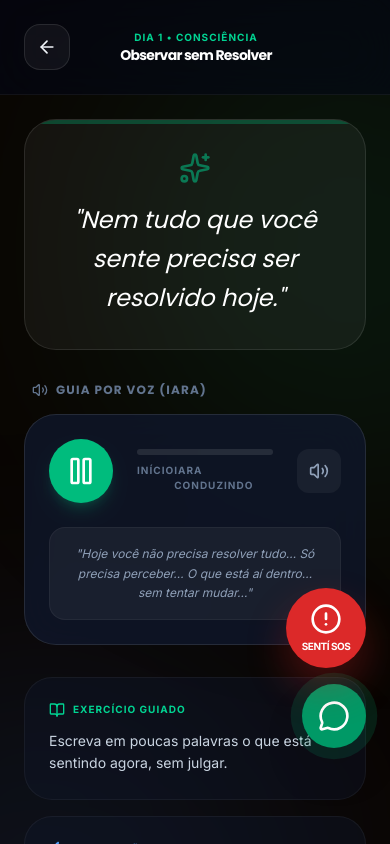
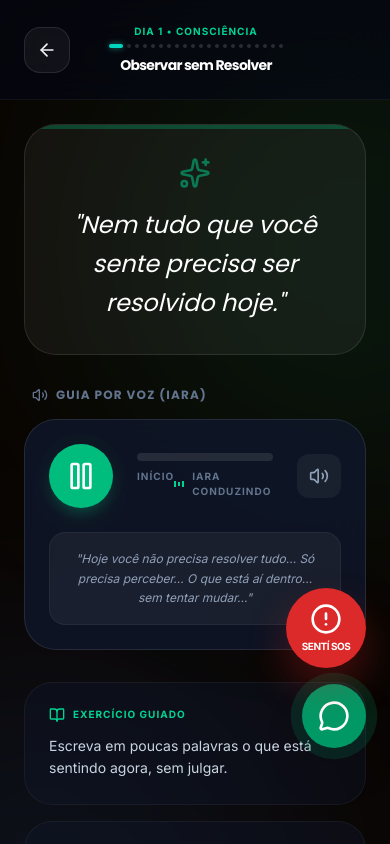
Before and after one commit to evaldo0510/senti, a React (Vite) app: page /reset-21/day/1 in a window 390 px wide. Both pictures are taken after a click on the button 81 px from the left and 471 px from the top of the page. Shown: the top 844 px of the page. Built offline with nearby package versions, Linux system fonts and the light colour scheme; no server answers; the database is empty.

Commit message:
perf: enhance mobile experience and firestore rules
- Optimize mobile viewport and scrolling with native CSS tweaks
- Update Firestore rules for improved security access control
- Add visual 21-day progress indicator and animated interactions

```diff
--- a/index.html
+++ b/index.html
@@ -2,10 +2,12 @@
 <html lang="pt-BR">
   <head>
     <meta charset="UTF-8" />
-    <meta name="viewport" content="width=device-width, initial-scale=1.0, maximum-scale=1.0, user-scalable=no" />
+    <meta name="viewport" content="width=device-width, initial-scale=1.0, maximum-scale=1.0, user-scalable=no, viewport-fit=cover" />
     <title>Sentí • Pronto Atendimento Emocional</title>
     <meta name="theme-color" content="#020617" />
     <meta name="mobile-web-app-capable" content="yes" />
+    <meta name="apple-mobile-web-app-capable" content="yes" />
+    <meta name="apple-mobile-web-app-title" content="Sentí" />
     <meta name="apple-mobile-web-app-status-bar-style" content="black-translucent" />
     <link rel="apple-touch-icon" href="/icon.svg" />
     <link rel="icon" type="image/svg+xml" href="/icon.svg" />
--- a/src/index.css
+++ b/src/index.css
@@ -42,8 +42,17 @@
   --brand-text: #F4F4F5;
 }
 
+/* Restringir rolagem no body para evitar comportamento de rebote desajeitado */
+html, body {
+  height: 100%;
+  height: -webkit-fill-available;
+  overscroll-behavior-y: contain;
+  -webkit-overflow-scrolling: touch;
+}
+
 body {
   @apply bg-brand-bg text-brand-text font-sans antialiased transition-colors duration-300;
+  overflow-x: hidden;
 }
 
 h1, h2, h3, h4 {
@@ -114,3 +123,33 @@ h1, h2, h3, h4 {
     @apply absolute inset-0 rounded-full bg-emerald-500 animate-ping opacity-20;
   }
 }
+
+/* Otimizações Nativas para App Móvel */
+* {
+  -webkit-tap-highlight-color: transparent !important;
+  outline: none !important;
+}
+
+/* Prevenir seleção rápida de texto ao clicar repetidamente em elementos de interface */
+button, nav, a, .native-no-select {
+  -webkit-touch-callout: none;
+  -webkit-user-select: none;
+  user-select: none;
+}
+
+/* Forçar visualização nativa para controles deslizantes e toques rápidos */
+button, a, input, select, textarea {
+  touch-action: manipulation;
+}
+
+/* Evitar zoom automático do iOS Safari ao focar em inputs com fonte menor que 16px */
+@media screen and (max-width: 768px) {
+  input, select, textarea {
+    font-size: 16px !important;
+  }
+}
+
+/* Melhora a rolagem inercial nativa no iOS */
+.scroll-touch-momentum {
+  -webkit-overflow-scrolling: touch;
+}
--- a/src/pages/Reset21Day.tsx
+++ b/src/pages/Reset21Day.tsx
@@ -109,7 +109,36 @@ export default function Reset21Day() {
           <ArrowLeft className="w-5 h-5" />
         </button>
         <div className="flex flex-col items-center">
-          <span className="font-bold tracking-widest uppercase text-[10px] text-emerald-400">Dia {dayData.day} • {dayData.phase}</span>
+          <span className="font-bold tracking-widest uppercase text-[10px] text-emerald-400 mb-1">Dia {dayData.day} • {dayData.phase}</span>
+
+          {/* Subtle micro progress indicator segments for 21-day timeline */}
+          <div className="flex gap-1 justify-center items-center h-1.5 mb-1.5">
+            {Array.from({ length: 21 }).map((_, i) => {
+              const currentDayNum = i + 1;
+              const isCompletedJourney = currentDayNum < dayData.day;
+              const isCurrentJourney = currentDayNum === dayData.day;
+              return (
+                <motion.div
+                  key={i}
+                  className={cn(
+                    "h-1 rounded-full",
+                    isCompletedJourney ? "bg-emerald-500 w-1.5" :
+                    isCurrentJourney ? "bg-teal-400 w-3.5 shadow-[0_0_6px_rgba(45,212,191,0.6)]" :
+                    "bg-white/15 w-1"
+                  )}
+                  initial={{ scaleX: 0, opacity: 0 }}
+                  animate={{ scaleX: 1, opacity: 1 }}
+                  transition={{
+                    delay: i * 0.02,
+                    type: "spring",
+                    stiffness: 100,
+                    damping: 15
+                  }}
+                />
+              );
+            })}
+          </div>
+
           <h1 className="text-sm font-black tracking-tighter text-white">{dayData.title}</h1>
         </div>
         <div className="w-11" />
@@ -138,29 +167,63 @@ export default function Reset21Day() {
 
           <div className="bg-slate-900/80 backdrop-blur-xl border border-white/10 rounded-[32px] p-6 space-y-6">
             <div className="flex items-center gap-6">
-              <button
-                onClick={togglePlay}
-                className="w-16 h-16 bg-emerald-500 hover:bg-emerald-400 text-white rounded-full flex items-center justify-center shadow-lg shadow-emerald-500/20 transition-all active:scale-95"
-              >
-                {isPlaying ? <Pause className="w-8 h-8" /> : <Play className="w-8 h-8 ml-1" />}
-              </button>
+              {/* Play Button with breathing glow indicator */}
+              <div className="relative flex-shrink-0">
+                {isPlaying && (
+                  <motion.div
+                    className="absolute inset-0 bg-emerald-500/30 rounded-full -z-10"
+                    animate={{ scale: [1, 1.35, 1], opacity: [0.6, 0, 0.6] }}
+                    transition={{ repeat: Infinity, duration: 2, ease: "easeInOut" }}
+                  />
+                )}
+                <button
+                  onClick={togglePlay}
+                  className="w-16 h-16 bg-emerald-500 hover:bg-emerald-400 text-white rounded-full flex items-center justify-center shadow-lg shadow-emerald-500/20 transition-all active:scale-95 relative z-10"
+                >
+                  {isPlaying ? <Pause className="w-8 h-8" /> : <Play className="w-8 h-8 ml-1" />}
+                </button>
+              </div>
 
               <div className="flex-1 space-y-2">
-                <div className="h-1.5 bg-white/10 rounded-full overflow-hidden">
+                {/* Advanced audio progress timeline with glowing handle dot and smooth progress transitions */}
+                <div className="h-2 bg-white/10 rounded-full relative overflow-visible">
                   <motion.div
-                    className="h-full bg-emerald-500"
-                    style={{ width: `${progress}%` }}
+                    className="absolute top-0 left-0 h-full bg-gradient-to-r from-emerald-500 to-teal-400 rounded-full"
+                    animate={{ width: `${progress}%` }}
+                    transition={{ type: "tween", ease: "linear", duration: 0.2 }}
                   />
+                  {progress > 0 && (
+                    <motion.div
+                      className="absolute top-1/2 -translate-y-1/2 w-3.5 h-3.5 bg-white rounded-full shadow-[0_0_10px_#10b981] -ml-1.5 pointer-events-none"
+                      animate={{
+                        left: `${progress}%`,
+                        scale: isPlaying ? [1, 1.2, 1] : 1
+                      }}
+                      transition={{
+                        left: { type: "tween", ease: "linear", duration: 0.2 },
+                        scale: { repeat: isPlaying ? Infinity : 0, duration: 1.5, ease: "easeInOut" }
+                      }}
+                    />
+                  )}
                 </div>
                 <div className="flex justify-between text-[10px] font-bold text-slate-500 uppercase tracking-widest">
                   <span>Início</span>
-                  <span>IARA Conduzindo</span>
+                  <span className="flex items-center gap-1">
+                    {isPlaying && (
+                      <span className="flex gap-0.5 items-center mr-1">
+                        <motion.span animate={{ height: [3, 8, 3] }} transition={{ repeat: Infinity, duration: 0.6, ease: "easeInOut" }} className="w-0.5 h-2 bg-emerald-400" />
+                        <motion.span animate={{ height: [6, 2, 6] }} transition={{ repeat: Infinity, duration: 0.5, ease: "easeInOut", delay: 0.15 }} className="w-0.5 h-2 bg-emerald-400" />
+                        <motion.span animate={{ height: [2, 7, 2] }} transition={{ repeat: Infinity, duration: 0.7, ease: "easeInOut", delay: 0.3 }} className="w-0.5 h-2 bg-emerald-400" />
+                      </span>
+                    )}
+                    IARA Conduzindo
+                  </span>
                 </div>
               </div>
 
               <button
                 onClick={() => setIsMuted(!isMuted)}
-                className="p-3 bg-white/5 rounded-xl text-slate-400"
+                className="p-3 bg-white/5 rounded-xl text-slate-400 transition-colors hover:bg-white/10"
               >
                 {isMuted ? <VolumeX className="w-5 h-5" /> : <Volume2 className="w-5 h-5" />}
               </button>
```
Also changed, not shown: src/pages/DashboardPaciente.tsx (+30 -24 lines), 1 other file (tests, documents, lock files or other folders).
